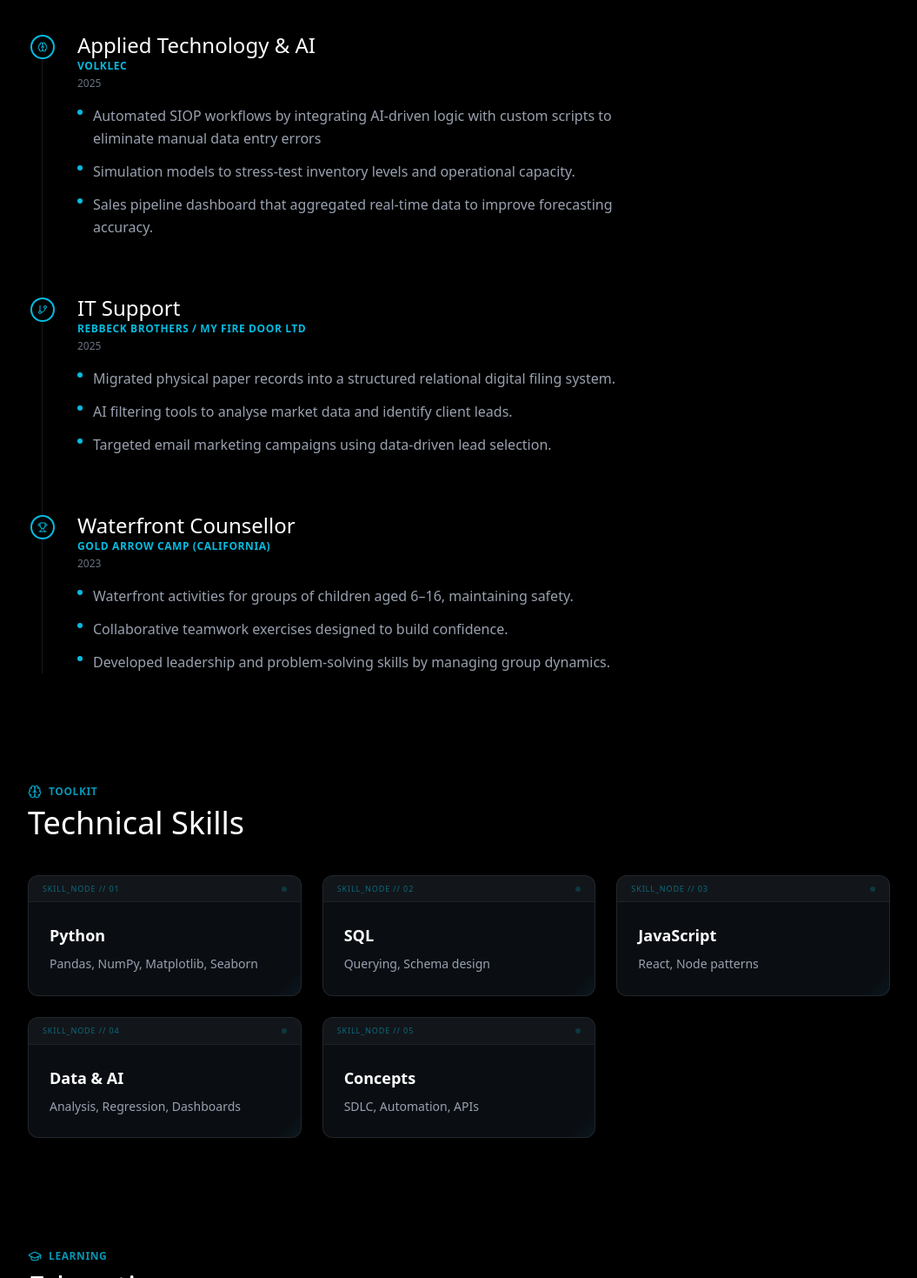
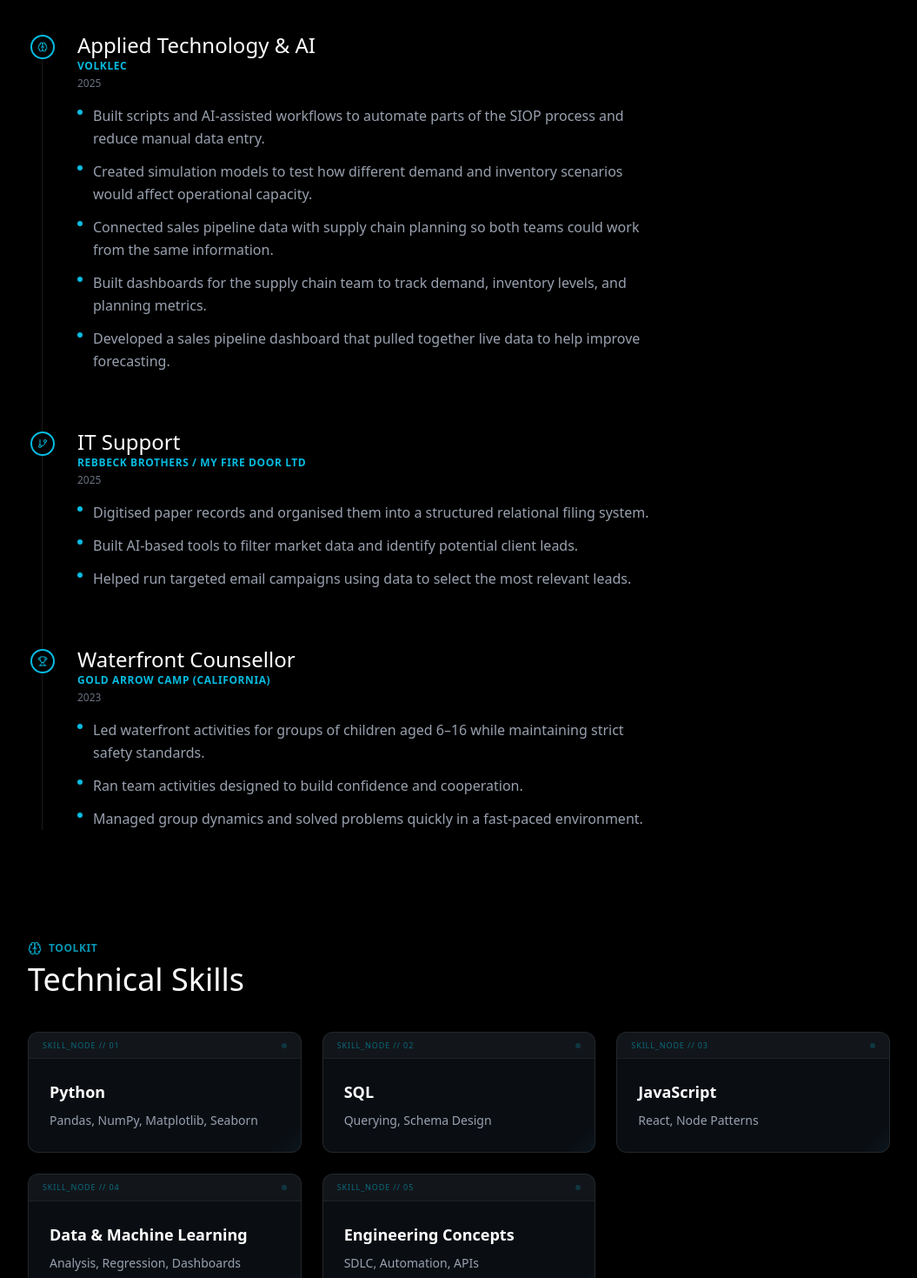
Before and after one commit to realsteel1770/Portfolio-Builder, a React (Vite) app: page / in a window 1280 px wide. Shown: the part 3101-4570 px from the top of the page at 87% size, without its empty margins (112-1167 px from the left). Built offline with nearby package versions, Linux system fonts and the light colour scheme.

Commit message:
update experience section with supply chain dashboards and sales integration

```diff
--- a/client/src/data/portfolioData.js
+++ b/client/src/data/portfolioData.js
@@ -21,10 +21,10 @@ export const PROFILE = {
 
 export const SKILLS = [
   { label: "Python", detail: "Pandas, NumPy, Matplotlib, Seaborn" },
-  { label: "SQL", detail: "Querying, Schema design" },
-  { label: "JavaScript", detail: "React, Node patterns" },
-  { label: "Data & AI", detail: "Analysis, Regression, Dashboards" },
-  { label: "Concepts", detail: "SDLC, Automation, APIs" },
+  { label: "SQL", detail: "Querying, Schema Design" },
+  { label: "JavaScript", detail: "React, Node Patterns" },
+  { label: "Data & Machine Learning", detail: "Analysis, Regression, Dashboards" },
+  { label: "Engineering Concepts", detail: "SDLC, Automation, APIs" },
 ];
 
 export const EXPERIENCE = [
@@ -33,9 +33,11 @@ export const EXPERIENCE = [
   title: "Applied Technology & AI",
   year: "2025",
   bullets: [
-      "Automated SIOP workflows by integrating AI-driven logic with custom scripts to eliminate manual data entry errors",
-      "Simulation models to stress-test inventory levels and operational capacity.",
-      "Sales pipeline dashboard that aggregated real-time data to improve forecasting accuracy.",
+    "Built scripts and AI-assisted workflows to automate parts of the SIOP process and reduce manual data entry.",
+    "Created simulation models to test how different demand and inventory scenarios would affect operational capacity.",
+    "Connected sales pipeline data with supply chain planning so both teams could work from the same information.",
+    "Built dashboards for the supply chain team to track demand, inventory levels, and planning metrics.",
+    "Developed a sales pipeline dashboard that pulled together live data to help improve forecasting."
   ],
   icon: Brain,
   },
@@ -44,9 +46,9 @@ export const EXPERIENCE = [
     title: "IT Support",
     year: "2025",
     bullets: [
-      "Migrated physical paper records into a structured relational digital filing system.",
-      "AI filtering tools to analyse market data and identify client leads.",
-      "Targeted email marketing campaigns using data-driven lead selection.",
+      "Digitised paper records and organised them into a structured relational filing system.",
+      "Built AI-based tools to filter market data and identify potential client leads.",
+      "Helped run targeted email campaigns using data to select the most relevant leads."
     ],
     icon: GitBranch,
   },
@@ -55,9 +57,9 @@ export const EXPERIENCE = [
     title: "Waterfront Counsellor",
     year: "2023",
     bullets: [
-      "Waterfront activities for groups of children aged 6–16, maintaining safety.",
-      "Collaborative teamwork exercises designed to build confidence.",
-      "Developed leadership and problem-solving skills by managing group dynamics."
+      "Led waterfront activities for groups of children aged 6–16 while maintaining strict safety standards.",
+      "Ran team activities designed to build confidence and cooperation.",
+      "Managed group dynamics and solved problems quickly in a fast-paced environment."
     ],
     icon: Trophy,
   },
```
Lines whose indentation alone changed are shown as unchanged.
